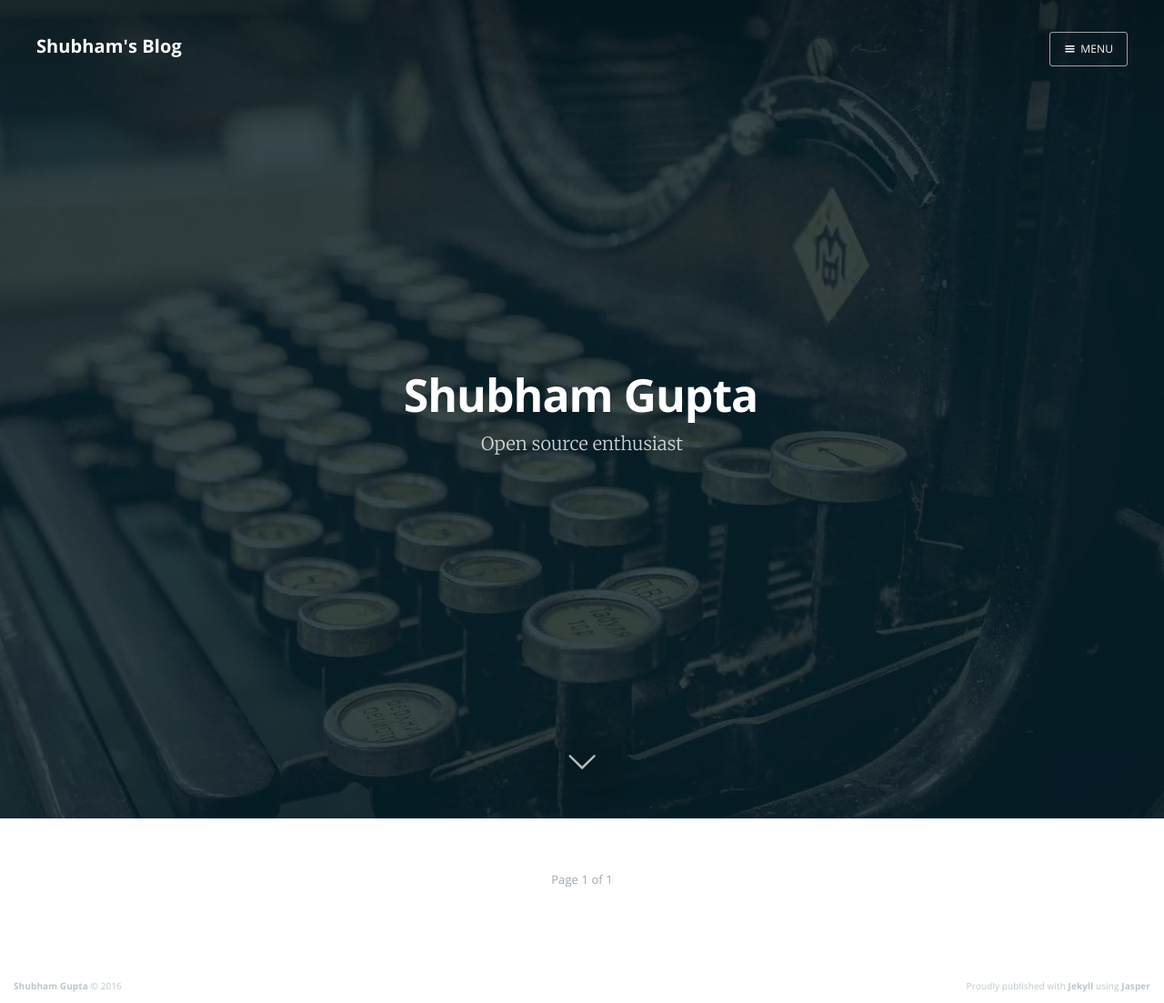
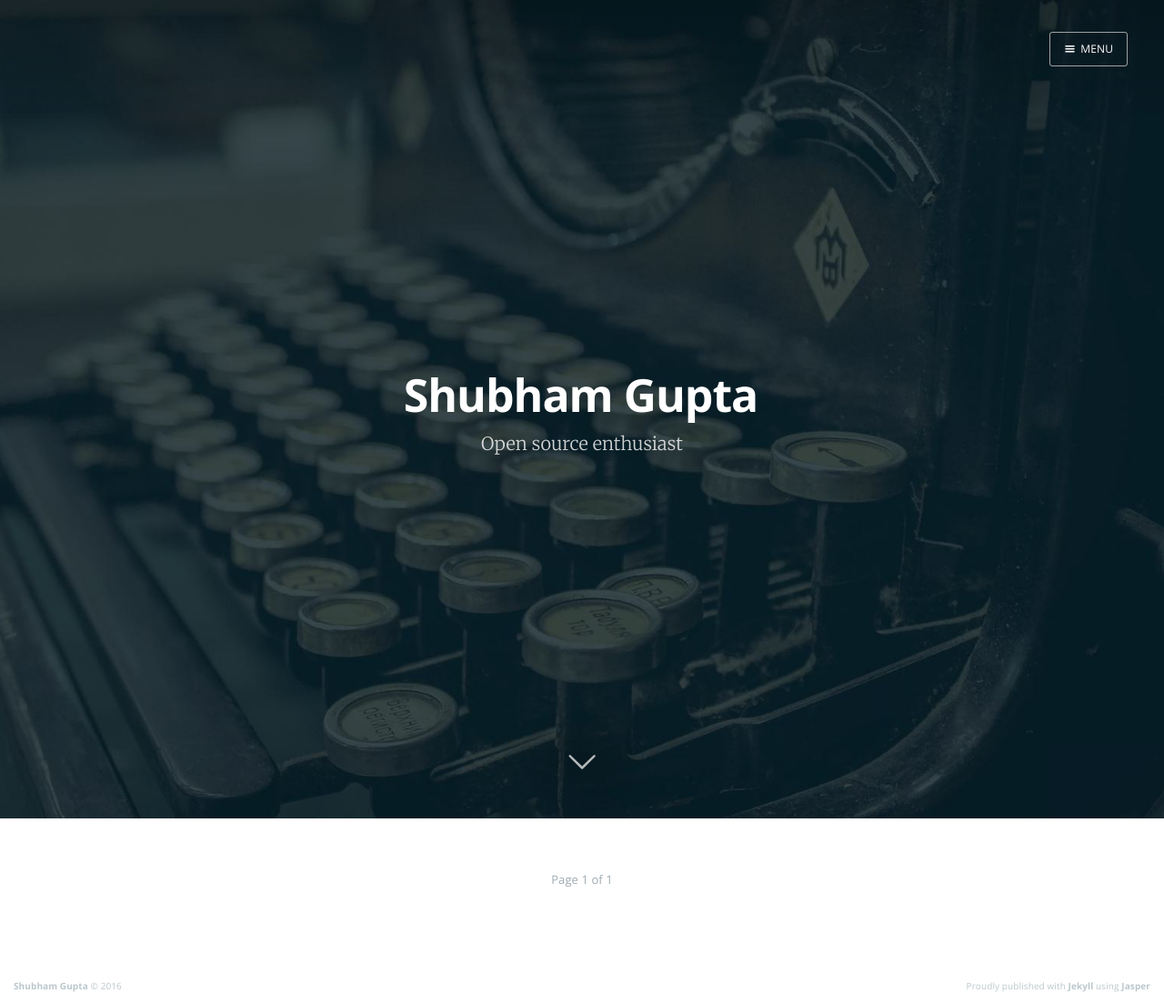
Before and after one commit to iamshubh22/iamshubh22.github.io, a Jekyll site: the page built from index.html, in a window 1280 px wide. Shown: the whole page at 91% size. Built offline with Jekyll 4.4.1, drawn with Linux system fonts in a browser that asks for light colours; nearby versions of some CDN libraries; the list of posts is cut into pages by our own code.

Commit message:
Update sidebar

```diff
--- a/_includes/navigation.html
+++ b/_includes/navigation.html
@@ -6,10 +6,10 @@
     <ul>
         <li class="nav-home {% if page.current == 'home' %} nav-current{% endif %}" role="presentation"><a href="{{ site.baseurl }}">Home</a></li>
         <li class="nav-about {% if page.current == 'about' %} nav-current{% endif %}" role="presentation"><a href="{{ site.baseurl }}about">About me</a></li>
-        <li class="nav-projects {% if page.url contains 'projects' %} nav-current{% endif %}" role="presentation"><a href="{{ site.baseurl }}tag/projects">Projects</a></li>
-        <li class="nav-resume {% if page.url contains 'resume' %} nav-current{% endif %}" role="presentation"><a href="{{ site.baseurl }}tag/resume">Resume</a></li>
-        <li class="nav-hobbies {% if page.url contains 'hobbies' %} nav-current{% endif %}" role="presentation"><a href="{{ site.baseurl }}tag/hobbies">Hobbies</a></li>
-        <li class="nav-contact {% if page.current == 'contact' %} nav-current{% endif %}" role="presentation"><a href="{{ site.baseurl }}author/shubham">Contact me</a></li>
+        <li class="nav-projects {% if page.url contains 'projects' %} nav-current{% endif %}" role="presentation"><a href="{{ site.baseurl }}projects">Projects</a></li>
+        <li class="nav-resume {% if page.url contains 'resume' %} nav-current{% endif %}" role="presentation"><a href="{{ site.baseurl }}resume">Resume</a></li>
+        <li class="nav-hobbies {% if page.url contains 'hobbies' %} nav-current{% endif %}" role="presentation"><a href="{{ site.baseurl }}hobbies">Hobbies</a></li>
+        <li class="nav-contact {% if page.current == 'contact' %} nav-current{% endif %}" role="presentation"><a href="{{ site.baseurl }}contact">Contact me</a></li>
     </ul>
     <a class="subscribe-button icon-feed" href="{{ site.baseurl }}rss.xml">Subscribe</a>
 </div>
--- a/index.html
+++ b/index.html
@@ -15,7 +15,7 @@
   style="background-image: url({{ site.baseurl }}{{ page.cover }}) {% else %}no-cover{% endif %}">
   <nav class="main-nav overlay clearfix">
     {% if page.logo %}
-      <a class="blog-logo" href="{{ site.baseurl }}" style="font-family: Open Sans; font-size: 20px; font-weight: bold; color: white;">Shubham's Blog</a>
+      <a class="blog-logo" href="{{ site.baseurl }}" style="font-family: Open Sans; font-size: 20px; font-weight: bold; color: white;"></a>
     {% endif %}
     {% if page.navigation %}
       <a class="menu-button icon-menu" href="#"><span class="word">Menu</span></a>
```
